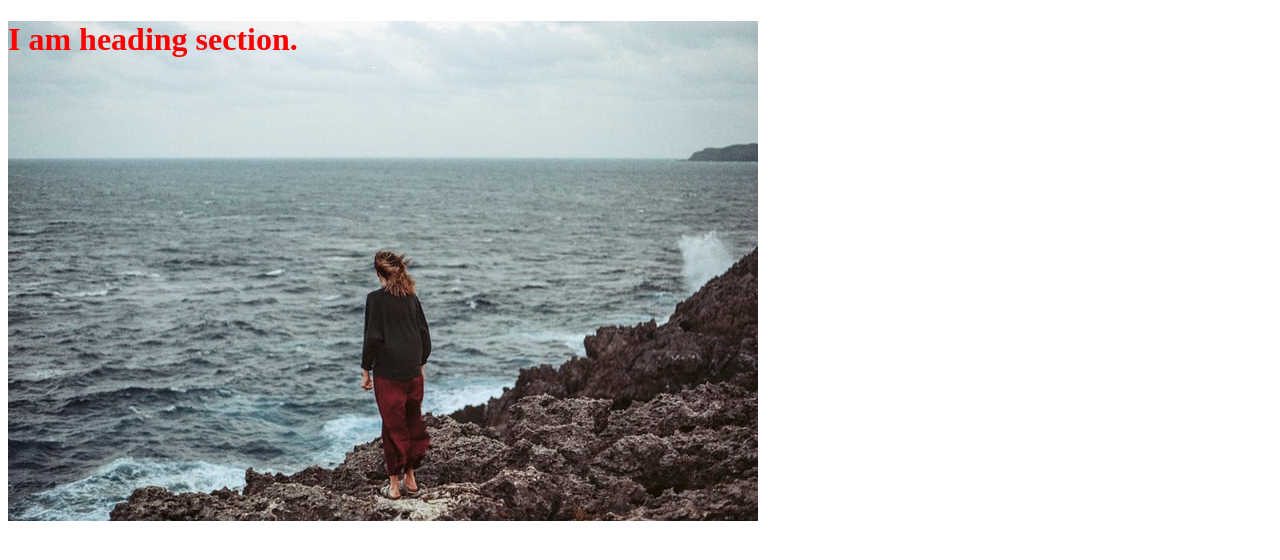
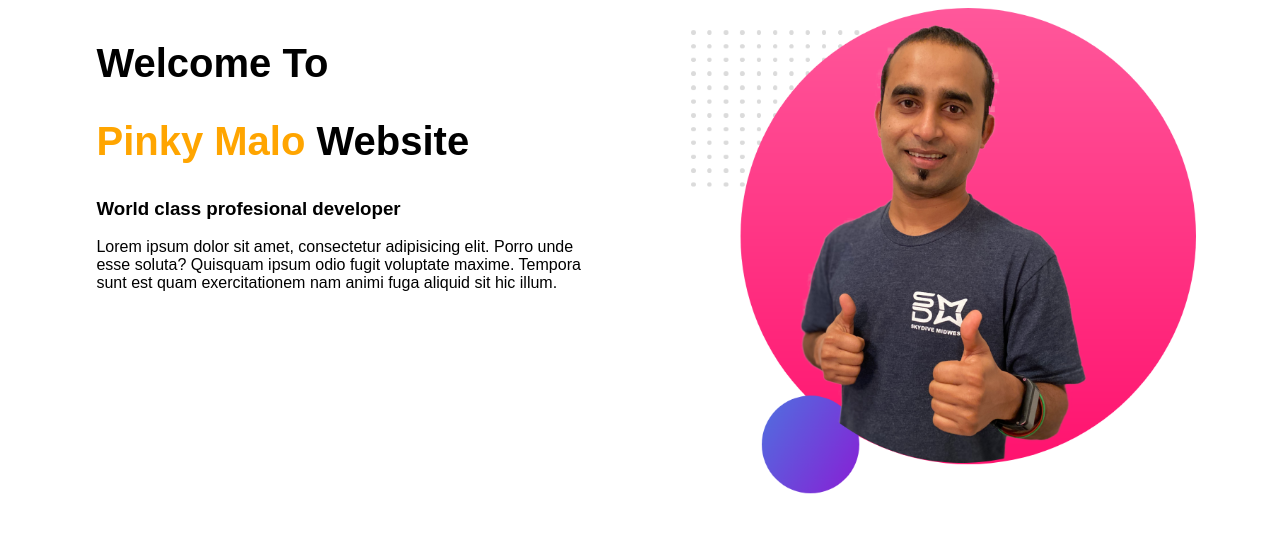
Before and after one commit to pinky50/personal-portfolio, a plain HTML site: page index.html in a window 1280 px wide. Drawn offline with Linux system fonts and the light colour scheme.

Commit message:
portfolio top part

```diff
--- a/index.html
+++ b/index.html
@@ -7,9 +7,14 @@
     <link rel="stylesheet" href="style.css">
 </head>
 <body>
-    <div class="banner">
-        <h1>I am heading section.</h1>
-    </div>
-
+   <section class="width-half">
+    <h1>Welcome To</h1>
+    <h1> <span class="name-highlight">Pinky Malo</span> Website</h1>
+     <h3>World class profesional developer</h3>
+     <p>Lorem ipsum dolor sit amet, consectetur adipisicing elit. Porro unde esse soluta? Quisquam ipsum odio fugit voluptate maxime. Tempora sunt est quam exercitationem nam animi fuga aliquid sit hic illum.</p>
+   </section>
+   <section class="width-half">
+       <img src="images/jhankar2.png" alt="">
+   </section>
 </body>
 </html>
--- a/style.css
+++ b/style.css
@@ -1,9 +1,21 @@
-.banner{
-    background-image: url(images/banner.jpg);
-    height: 100vh;
-    background-repeat: no-repeat;
+body{
+    font-family: sans-serif;
+}
+
+h1{
+    font-size: 40px;
+}
+.name-highlight{
+    color: orange;
+}
+
+.width-half{
+    width: 40%;
+    float: left;
+    margin-left:5%;
+    padding-left: 2%;
+}
+
+.width-half img{
     width: 100%;
 }
-h1{
-   color:red;
-}
```
